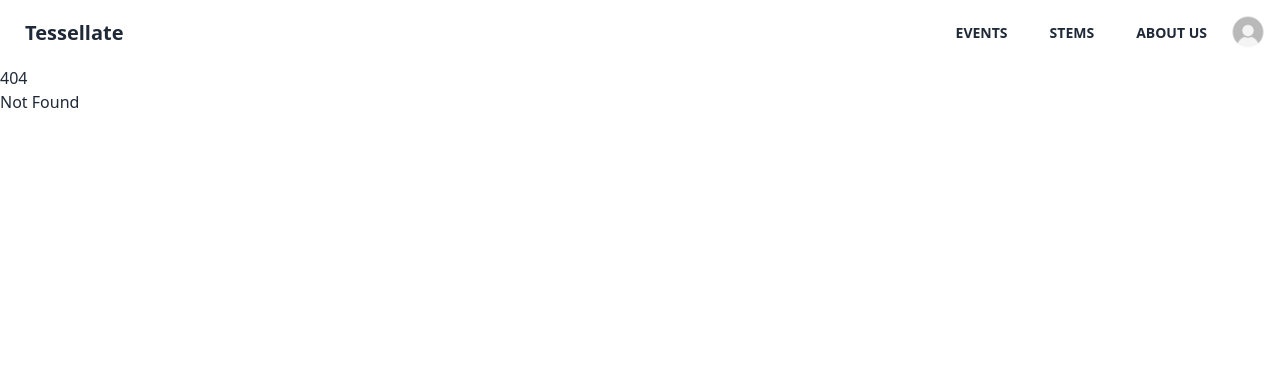
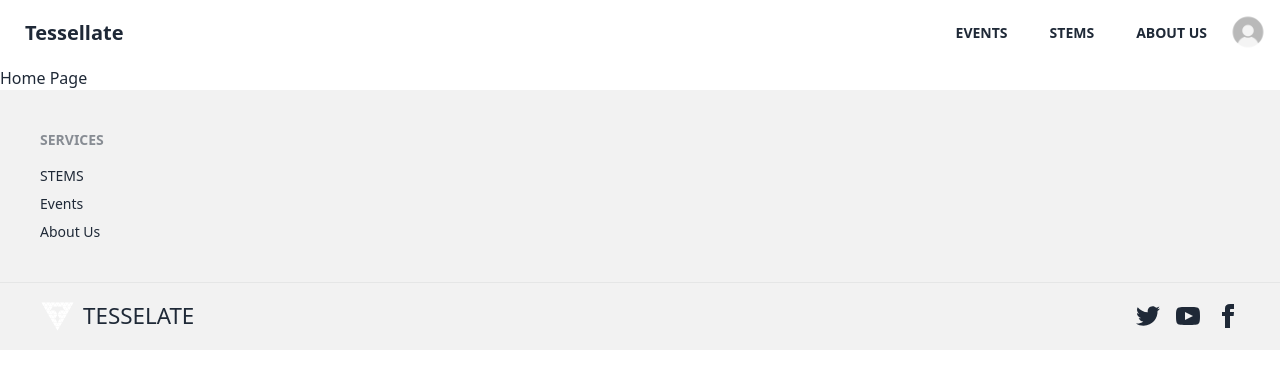
Before and after one commit to Tessellate-CMI/tessellate-frontend, a SvelteKit app: page / in a window 1280 px wide. Before the commit this address had no page. Shown: the top 388 px of the page. Built offline with nearby package versions, Linux system fonts and the light colour scheme.

Commit message:
feat(component): added footer
Added a footer to all the pages.

```diff
--- a/src/app.html
+++ b/src/app.html
@@ -2,7 +2,7 @@
 <html lang="en">
     <head>
         <meta charset="utf-8" />
-        <link rel="icon" href="%sveltekit.assets%/favicon.png" />
+        <link rel="icon" href="%sveltekit.assets%/tessellate_logo-white.svg" />
         <meta name="viewport" content="width=device-width" />
         %sveltekit.head%
     </head>
--- a/src/routes/+layout.svelte
+++ b/src/routes/+layout.svelte
@@ -31,3 +31,58 @@
 </div>
 
 <slot />
+
+<footer class="footer bg-base-200 p-10 text-base-content">
+    <div>
+        <span class="footer-title">Services</span>
+        <a class="link-hover link" href="/stems">STEMS</a>
+        <a class="link-hover link" href="/events">Events</a>
+        <a class="link-hover link" href="/about-us">About Us</a>
+    </div>
+</footer>
+<footer class="footer border-t border-base-300 bg-base-200 px-10 py-4 text-base-content">
+    <div class="grid-flow-col items-center">
+        <img src="tessellate_logo_white.svg" alt="Tessellate Logo" style="width: 35px" />
+        <p style="font-size: 1.4rem">TESSELATE</p>
+    </div>
+    <div class="md:place-self-center md:justify-self-end">
+        <div class="grid grid-flow-col gap-4">
+            <a href="https://twitter.com/cmitessellate"
+                ><svg
+                    xmlns="http://www.w3.org/2000/svg"
+                    width="24"
+                    height="24"
+                    viewBox="0 0 24 24"
+                    class="fill-current"
+                    ><path
+                        d="M24 4.557c-.883.392-1.832.656-2.828.775 1.017-.609 1.798-1.574 2.165-2.724-.951.564-2.005.974-3.127 1.195-.897-.957-2.178-1.555-3.594-1.555-3.179 0-5.515 2.966-4.797 6.045-4.091-.205-7.719-2.165-10.148-5.144-1.29 2.213-.669 5.108 1.523 6.574-.806-.026-1.566-.247-2.229-.616-.054 2.281 1.581 4.415 3.949 4.89-.693.188-1.452.232-2.224.084.626 1.956 2.444 3.379 4.6 3.419-2.07 1.623-4.678 2.348-7.29 2.04 2.179 1.397 4.768 2.212 7.548 2.212 9.142 0 14.307-7.721 13.995-14.646.962-.695 1.797-1.562 2.457-2.549z"
+                    ></path></svg
+                ></a
+            >
+            <a href="https://www.youtube.com/TessellateCMI"
+                ><svg
+                    xmlns="http://www.w3.org/2000/svg"
+                    width="24"
+                    height="24"
+                    viewBox="0 0 24 24"
+                    class="fill-current"
+                    ><path
+                        d="M19.615 3.184c-3.604-.246-11.631-.245-15.23 0-3.897.266-4.356 2.62-4.385 8.816.029 6.185.484 8.549 4.385 8.816 3.6.245 11.626.246 15.23 0 3.897-.266 4.356-2.62 4.385-8.816-.029-6.185-.484-8.549-4.385-8.816zm-10.615 12.816v-8l8 3.993-8 4.007z"
+                    ></path></svg
+                ></a
+            >
+            <a href="https://www.facebook.com/CMITessellate"
+                ><svg
+                    xmlns="http://www.w3.org/2000/svg"
+                    width="24"
+                    height="24"
+                    viewBox="0 0 24 24"
+                    class="fill-current"
+                    ><path
+                        d="M9 8h-3v4h3v12h5v-12h3.642l.358-4h-4v-1.667c0-.955.192-1.333 1.115-1.333h2.885v-5h-3.808c-3.596 0-5.192 1.583-5.192 4.615v3.385z"
+                    ></path></svg
+                ></a
+            >
+        </div>
+    </div>
+</footer>
--- /dev/null
+++ b/src/routes/+page.svelte
@@ -0,0 +1 @@
+<h1>Home Page</h1>
```
Also changed, not shown: static/tessellate_logo_white.svg (added).
